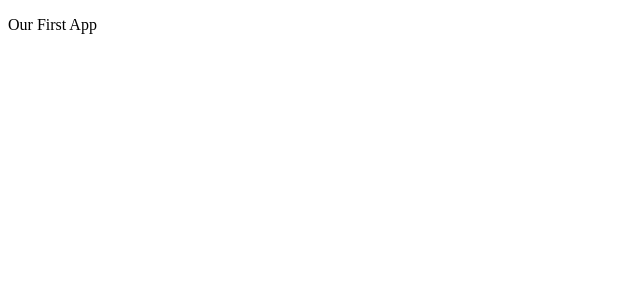
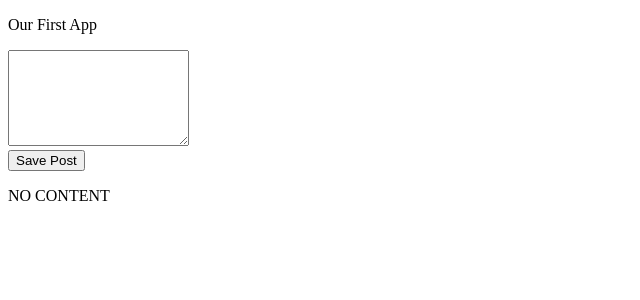
Before and after one commit to Tadxss/MeanStackCourse, an Angular app: page / in a window 1280 px wide. Shown: the top 300 px of the page, without its empty margins (0-640 px from the left). Built offline with nearby package versions, Linux system fonts and the light colour scheme.

Commit message:
Push Initials For Angular Day 1

```diff
--- a/src/app/app.component.html
+++ b/src/app/app.component.html
@@ -1 +1,2 @@
 <p>Our First App</p>
+<app-post-create></app-post-create>
--- /dev/null
+++ b/src/app/posts/post-create/post-create/post-create.component.html
@@ -0,0 +1,4 @@
+<textarea rows="6" [value]="newPost" [(ngModel)]="enteredValue"></textarea><br>
+<button (click)="onAddPost()">Save Post</button>
+
+<p> {{ newPost }} </p>
--- /dev/null
+++ b/src/app/posts/post-create/post-create/post-create.component.ts
@@ -0,0 +1,16 @@
+import { Component } from '@angular/core';
+
+@Component({
+  selector: 'app-post-create',
+  templateUrl: './post-create.component.html',
+  styleUrls: ['./post-create.component.css']
+})
+export class PostCreateComponent {
+  enteredValue = '';
+  newPost = 'NO CONTENT';
+
+  // It's better to add "on" word on your events or functions.
+  onAddPost() {
+    this.newPost = this.enteredValue;
+  }
+}
```
Also changed, not shown: src/app/app.module.ts (+6 -2 lines), src/app/posts/post-create/post-create/post-create.component.css (added), 1 other file (tests, documents, lock files or other folders).
